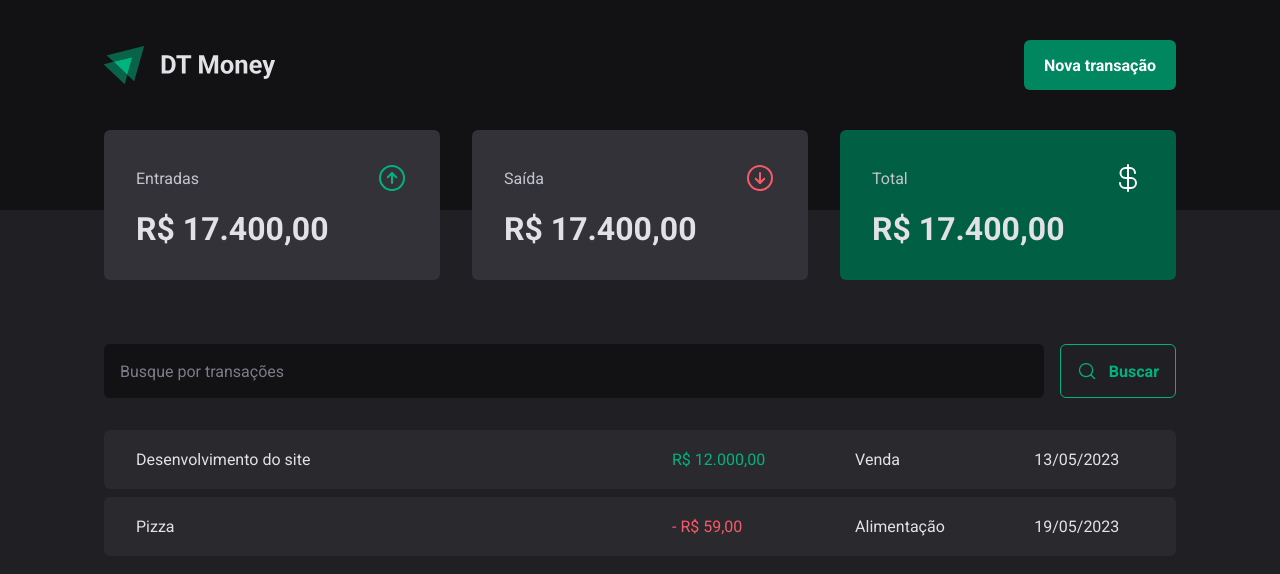
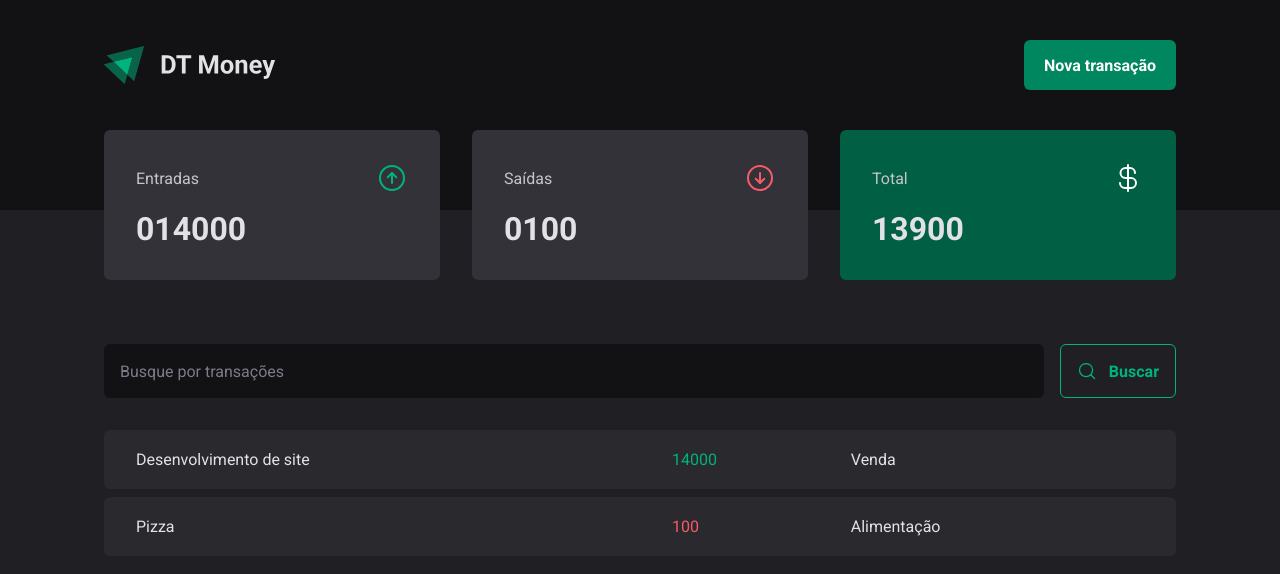
Before and after one commit to vanessaugioni/ProjectMoney-Curso, a React (Vite) app: page / in a window 1280 px wide. Shown: the top 574 px of the page. Built offline with nearby package versions, Linux system fonts and the light colour scheme; data requests are answered from the project's data file.

Commit message:
versão 2.4

```diff
--- a/package.json
+++ b/package.json
@@ -5,6 +5,7 @@
   "type": "module",
   "scripts": {
     "dev": "vite",
+    "dev:server": "json-server server.json -p 3000 -w -d 500",
     "build": "tsc && vite build",
     "lint": "eslint src --ext ts,tsx --report-unused-disable-directives --max-warnings 0",
     "preview": "vite preview"
@@ -27,6 +28,7 @@
     "eslint": "^8.38.0",
     "eslint-plugin-react-hooks": "^4.6.0",
     "eslint-plugin-react-refresh": "^0.3.4",
+    "json-server": "^0.17.3",
     "typescript": "^5.0.2",
     "vite": "^4.3.9"
   }
--- /dev/null
+++ b/server.json
@@ -0,0 +1,23 @@
+{
+  "transactins": [
+    {
+
+        "id": 1,
+        "description": "Desenvolvimento de site",
+        "type": "income",
+        "category": "Venda",
+        "price": "14000",
+        "createsAt":"2023-05-31 -13:33:40"
+    },
+    {
+      "id": 2,
+      "description": "Pizza",
+      "type": "outcome",
+      "category": "Alimentação",
+      "price": "100",
+      "createsAt":"2023-05-31 -13:45:00"
+    }
+
+
+  ]
+}
--- a/src/App.tsx
+++ b/src/App.tsx
@@ -2,13 +2,16 @@
 import { defaultTheme } from "./styles/themes/default";
 import { GlobalStyle } from "./styles/global";
 import { Transactions } from "./pages/Transactions";
+import { TransactionsProvider } from "./contexts/Transactions.Context";
 
 export function App() {
   return (
     <ThemeProvider theme={defaultTheme}>
       <GlobalStyle />
 
-      <Transactions />
+      <TransactionsProvider>
+        <Transactions />
+      </TransactionsProvider>
     </ThemeProvider>
   );
 }
--- a/src/components/Summary/index.tsx
+++ b/src/components/Summary/index.tsx
@@ -1,38 +1,58 @@
-import { ArrowCircleUp, ArrowCircleDown, CurrencyDollar } from "phosphor-react";
-import { SummaryCard, SummaryContainer } from "./styles";
-
+import { ArrowCircleDown, ArrowCircleUp, CurrencyDollar } from 'phosphor-react';
+import { useContext } from 'react';
+import { TransactionsContext } from '../../contexts/Transactions.Context';
+import { SummaryCard, SummaryContainer } from './styles';
 
 export function Summary() {
+  const { transactions } = useContext(TransactionsContext);
+
+  const summary = transactions.reduce(
+    (acc, transaction) => {
+      if (transaction.type === 'income') {
+        acc.income += transaction.price;
+        acc.total += transaction.price;
+      } else {
+        acc.outcome += transaction.price;
+        acc.total -= transaction.price;
+      }
+
+      return acc;
+    },
+    {
+      income: 0,
+      outcome: 0,
+      total: 0,
+    },
+  );
+
   return (
     <SummaryContainer>
       <SummaryCard>
         <header>
           <span>Entradas</span>
-                <ArrowCircleUp size={32} color="#00b37e"/>
+          <ArrowCircleUp size={32} color="#00b37e" />
         </header>
 
-            <strong>R$ 17.400,00</strong>
+        <strong>{summary.income}</strong>
       </SummaryCard>
 
       <SummaryCard>
         <header>
-                <span>Saída</span>
-                <ArrowCircleDown size={32} color="#f75a68"/>
+          <span>Saídas</span>
+          <ArrowCircleDown size={32} color="#f75a68" />
         </header>
 
-            <strong>R$ 17.400,00</strong>
+        <strong>{summary.outcome}</strong>
       </SummaryCard>
 
       <SummaryCard variant="green">
         <header>
           <span>Total</span>
-                <CurrencyDollar size={32} color="#fff"/>
+          <CurrencyDollar size={32} color="#fff" />
         </header>
 
-            <strong>R$ 17.400,00</strong>
+        <strong>{summary.total}</strong>
       </SummaryCard>
-
-
     </SummaryContainer>
   );
 }
--- /dev/null
+++ b/src/contexts/Transactions.Context.tsx
@@ -0,0 +1,48 @@
+import { ReactNode, createContext, useEffect, useState } from "react";
+
+interface Transaction{
+    id: number;
+    description: string;
+    type: 'income' | 'outcome';
+    price: number;
+    category: string;
+    createdAt: string;
+
+  }
+
+interface TransactionContextType {
+    transactions:Transaction[];
+
+}
+
+interface TransactionsProviderProps {
+  children: ReactNode;
+}
+
+
+export const TransactionsContext = createContext({} as TransactionContextType)
+
+export function TransactionsProvider({children}: TransactionsProviderProps) {
+
+  const [transactions, setTransactions] = useState<Transaction[]>([])
+
+    async function loadTransactions() {
+      const response = await fetch('http://localhost:3000/transactins')
+      const data = await response.json();
+
+      setTransactions(data);
+
+    }
+
+      useEffect(() => {
+        loadTransactions();
+      }, [])
+
+  return (
+
+    <TransactionsContext.Provider value={{transactions}}>
+      {children}
+    </TransactionsContext.Provider>
+
+  )
+}
--- a/src/pages/Transactions/index.tsx
+++ b/src/pages/Transactions/index.tsx
@@ -1,44 +1,41 @@
+import { useContext } from "react";
 import { Header } from "../../components/Header";
 import { Summary } from "../../components/Summary";
 import { SearchForm } from "./components/SearchForm";
+
 import { PriceHighlight, TransactionsContainer, TransactionsTable } from "./styles";
+import { TransactionsContext } from "../../contexts/Transactions.Context";
 
 
 export function Transactions() {
+    const {transactions} = useContext(TransactionsContext);
+
     return (
 
         <div>
             <Header />
             <Summary />
 
-
             <TransactionsContainer>
             <SearchForm />
 
              <TransactionsTable>
               <tbody>
+                  {transactions.map(transactions => {
+                      return (
+                        <tr key={transactions.id}>
+                        <td width="50%">{transactions.description}</td>
+                        <td>
+                          <PriceHighlight variant={transactions.type}>
+                              {transactions.price}
+                          </PriceHighlight>
+                        </td>
+                        <td>{transactions.category}</td>
+                        <td>{transactions.createdAt}</td>
+                        </tr>
+                      )
 
-                 <tr>
-                  <td width="50%">Desenvolvimento do site</td>
-                  <td>
-                    <PriceHighlight variant='income'>
-                    R$ 12.000,00
-                    </PriceHighlight>
-                  </td>
-                  <td>Venda</td>
-                  <td>13/05/2023</td>
-                 </tr>
-
-                 <tr>
-                  <td width="50%">Pizza</td>
-                  <td>
-                  <PriceHighlight variant='outcome'>
-                    - R$ 59,00
-                    </PriceHighlight>
-                  </td>
-                  <td>Alimentação</td>
-                  <td>19/05/2023</td>
-                 </tr>
+                  })}
 
               </tbody>
              </TransactionsTable>
```
Also changed, not shown: 1 other file (tests, documents, lock files or other folders). Lines whose indentation alone changed are shown as unchanged.
